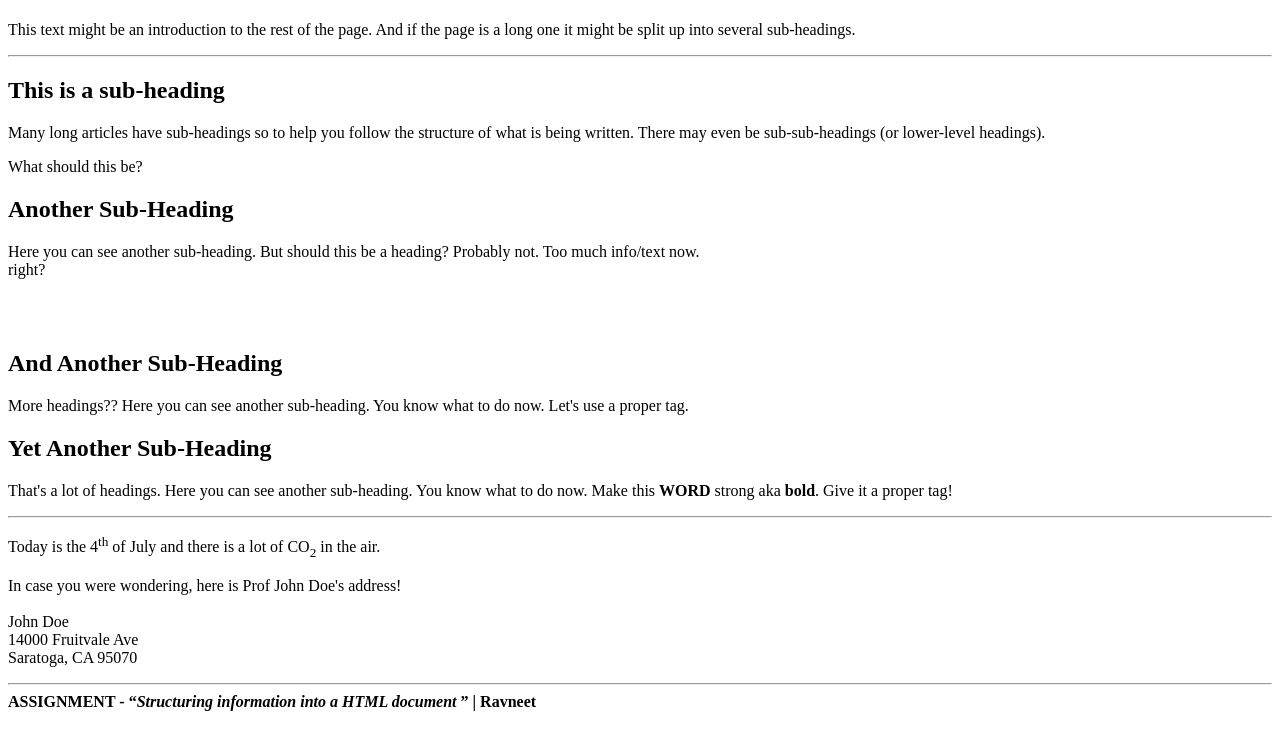
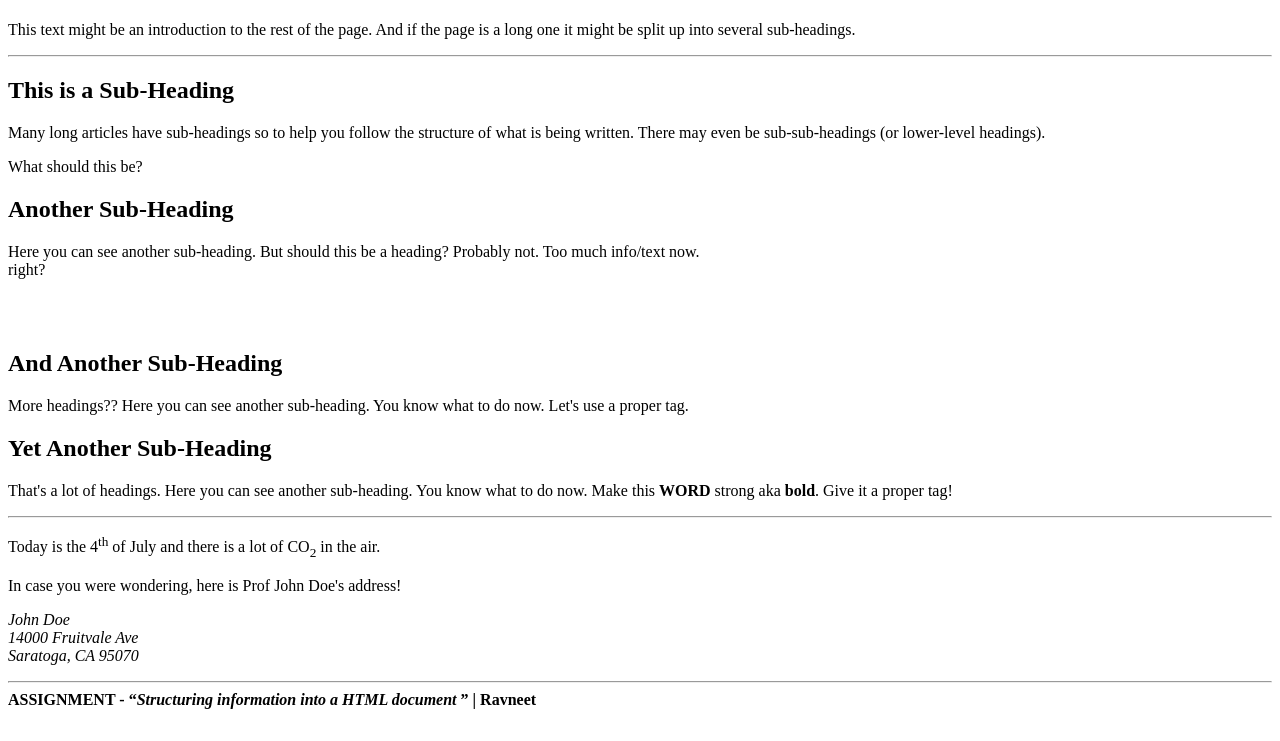
Before and after one commit to West-Valley-College-Student-Account/WebDev1_Ravneet_html, a plain HTML site: page 1_HTML_LESSON/StructuringInfoIntoHTMLDoc_Ravneet.html in a window 1280 px wide. Shown: the part 59-800 px from the top of the page. Drawn offline with Linux system fonts and the light colour scheme.

Commit message:
Added Address tag and fixed typo in Sub-Heading

```diff
--- a/1_HTML_LESSON/StructuringInfoIntoHTMLDoc_Ravneet.html
+++ b/1_HTML_LESSON/StructuringInfoIntoHTMLDoc_Ravneet.html
@@ -15,7 +15,7 @@
     </p>
     <hr />
 
-    <h2>This is a sub-heading</h2>
+    <h2>This is a Sub-Heading</h2>
     <p>
       Many long articles have sub-headings so to help you follow the structure
       of what is being written. There may even be sub-sub-headings (or
@@ -50,7 +50,7 @@
       Today is the 4<sup>th</sup> of July and there is a lot of CO<sub>2</sub>
       in the air.
       <p>In case you were wondering, here is <abbr title="Professor"></abbr>Prof John Doe's address!
-       <br> <br>John Doe <br>14000 Fruitvale Ave<br>Saratoga, CA 95070
+        <address>John Doe <br>14000 Fruitvale Ave<br>Saratoga, CA 95070 </address>
 </p>
 
       <hr>
```
